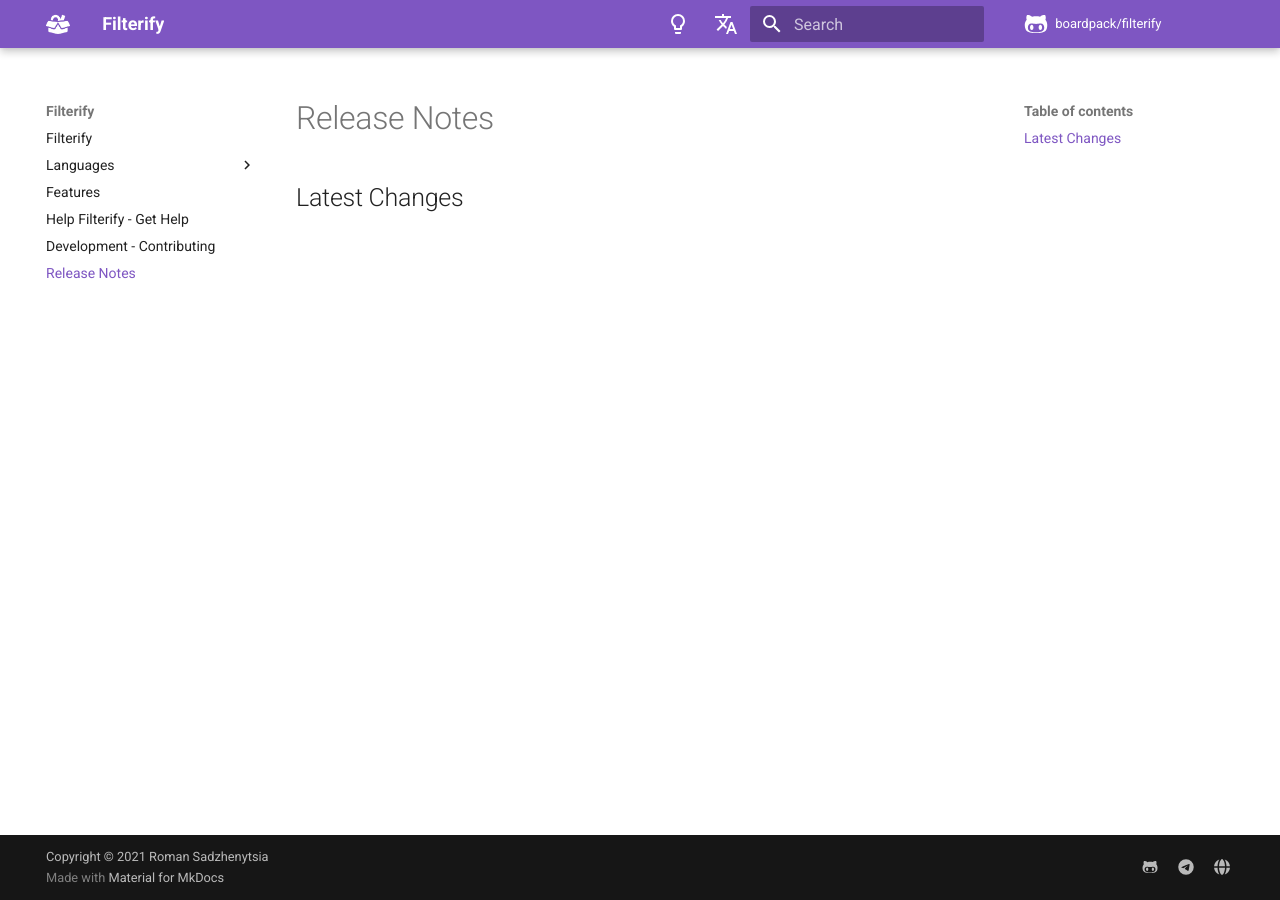
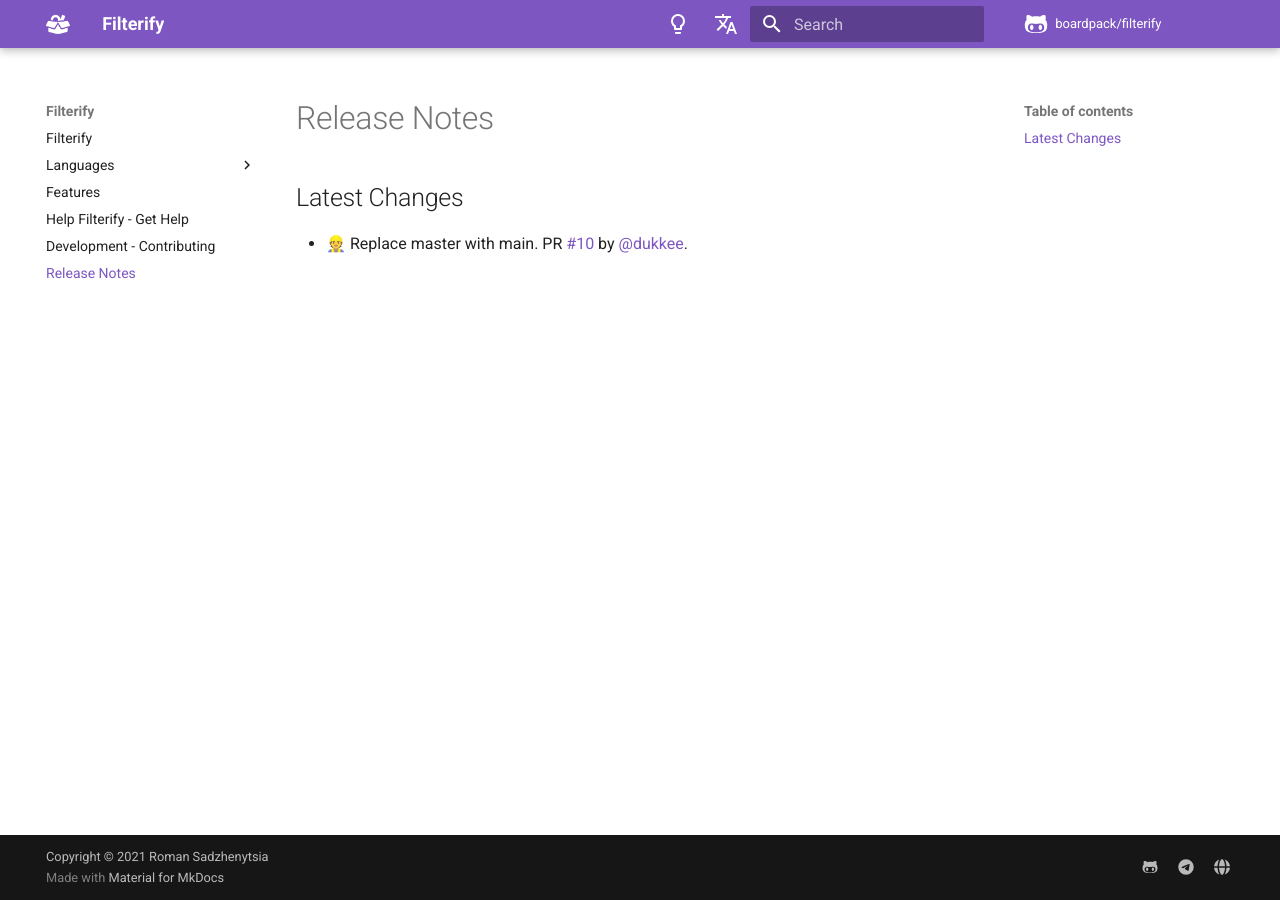
Before and after one commit to boardpack/filterify, an MkDocs documentation site: the page built from docs/en/docs/release-notes.md, in a window 1280 px wide. Built offline with MkDocs 1.6.1 and Material for MkDocs 9.7.7, drawn with Linux system fonts in a browser that asks for light colours; comment, search, counter and statistics services are not loaded.

Commit message:
📝 Update release notes

```diff
--- a/docs/en/docs/release-notes.md
+++ b/docs/en/docs/release-notes.md
@@ -1,3 +1,5 @@
 # Release Notes
 
 ## Latest Changes
+
+* 👷 Replace master with main. PR [#10](https://github.com/boardpack/filterify/pull/10) by [@dukkee](https://github.com/dukkee).
```
